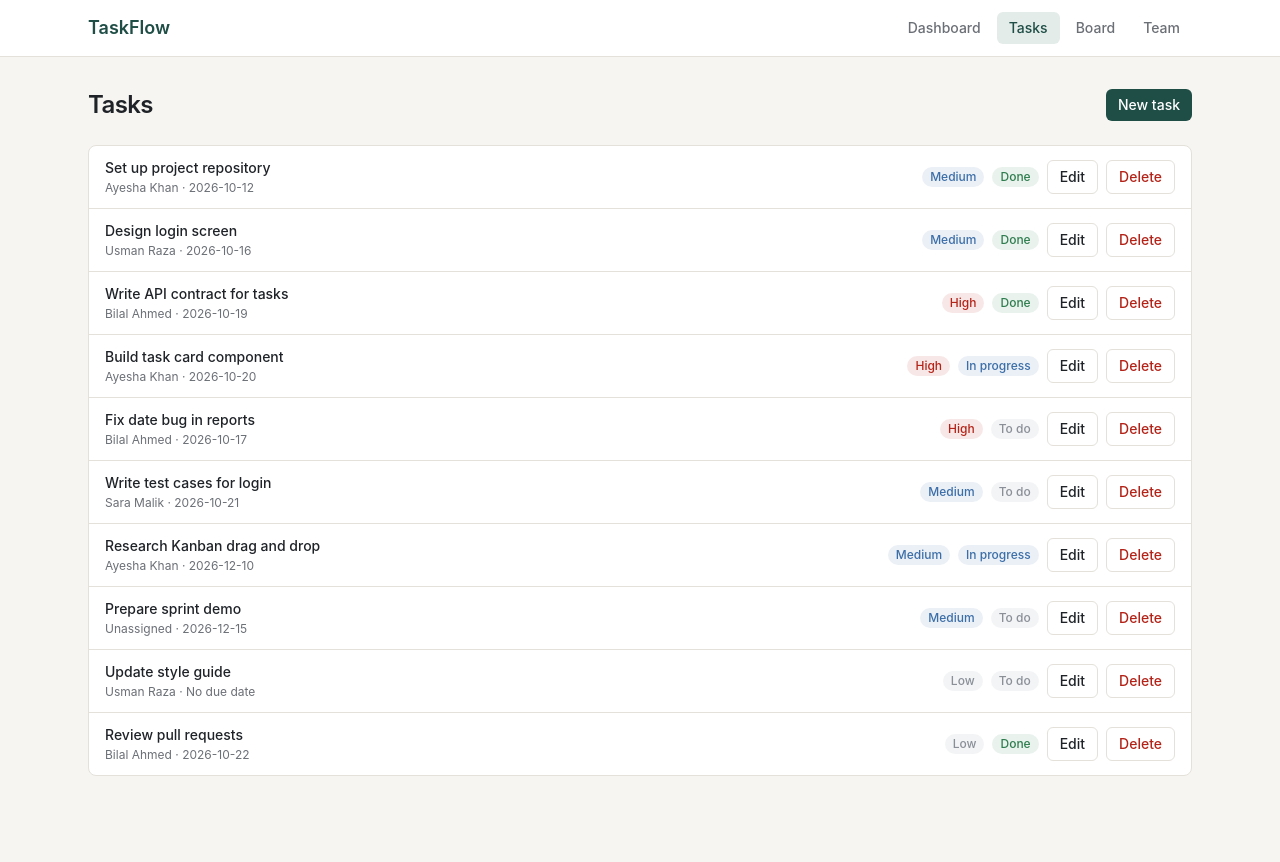
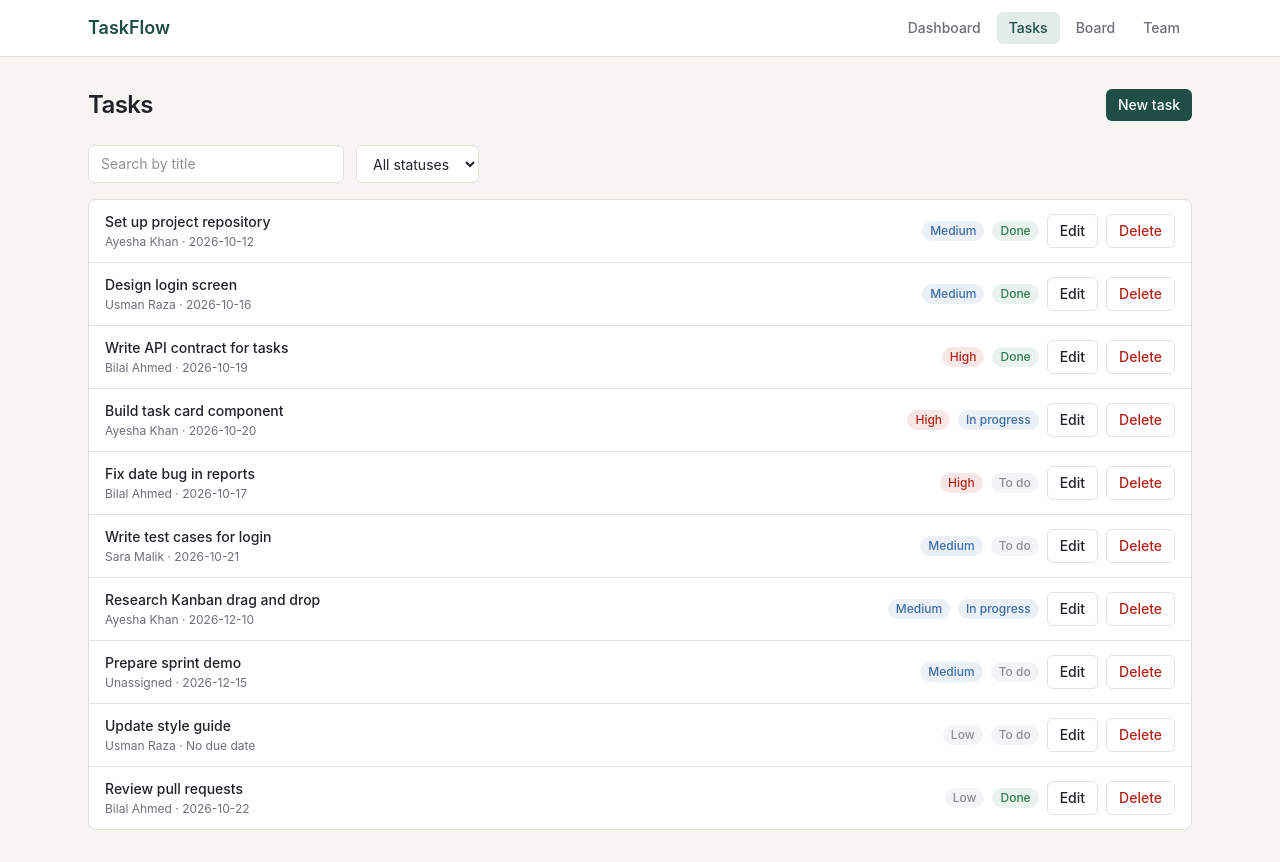
Before and after one commit to khadijafatima409/taskflow, a React (Vite) app: page /tasks in a window 1280 px wide. Before the commit the page ends 808 px from the top, so only its background shows below. Built offline with nearby package versions, Linux system fonts and the light colour scheme.

Commit message:
feat(tasks): search by title and filter by status

```diff
--- a/src/components/features/tasks/TasksPage.tsx
+++ b/src/components/features/tasks/TasksPage.tsx
@@ -8,8 +8,9 @@ import {
   priorityTones,
   statusLabels,
   statusTones,
+  statuses,
 } from '../../../data/taskOptions';
-import type { Task } from '../../../types/task';
+import type { Task, TaskStatus } from '../../../types/task';
 import type { TaskData } from '../../../utils/taskForm';
 import { getMemberName } from '../../../utils/team';
 import TaskForm from './TaskForm';
@@ -24,6 +25,14 @@ interface TasksPageProps {
 function TasksPage({ tasks, onAdd, onUpdate, onDelete }: TasksPageProps) {
   const [isFormOpen, setIsFormOpen] = useState(false);
   const [editingTask, setEditingTask] = useState<Task | null>(null);
+  const [search, setSearch] = useState('');
+  const [statusFilter, setStatusFilter] = useState<TaskStatus | 'all'>('all');
+
+  const visibleTasks = tasks.filter((task) => {
+    const matchesSearch = task.title.toLowerCase().includes(search.trim().toLowerCase());
+    const matchesStatus = statusFilter === 'all' || task.status === statusFilter;
+    return matchesSearch && matchesStatus;
+  });
 
   function openNewForm() {
     setEditingTask(null);
@@ -79,9 +88,37 @@ function TasksPage({ tasks, onAdd, onUpdate, onDelete }: TasksPageProps) {
         />
       )}
 
+      <div className="mb-4 flex flex-wrap gap-3">
+        <input
+          className="w-full rounded-md border border-line bg-white px-3 py-2 text-sm sm:w-64"
+          placeholder="Search by title"
+          value={search}
+          onChange={(e) => setSearch(e.target.value)}
+        />
+        <select
+          className="rounded-md border border-line bg-white px-3 py-2 text-sm"
+          value={statusFilter}
+          onChange={(e) => setStatusFilter(e.target.value as TaskStatus | 'all')}
+        >
+          <option value="all">All statuses</option>
+          {statuses.map((status) => (
+            <option key={status} value={status}>
+              {statusLabels[status]}
+            </option>
+          ))}
+        </select>
+      </div>
+
       <Card>
+        {visibleTasks.length === 0 ? (
+          <p className="px-4 py-6 text-sm text-muted">
+            {tasks.length === 0
+              ? 'No tasks yet. Create your first one.'
+              : 'No tasks match your search.'}
+          </p>
+        ) : (
           <ul className="divide-y divide-line">
-          {tasks.map((task) => (
+            {visibleTasks.map((task) => (
               <li
                 key={task.id}
                 className="flex flex-wrap items-center justify-between gap-3 px-4 py-3"
@@ -103,6 +140,7 @@ function TasksPage({ tasks, onAdd, onUpdate, onDelete }: TasksPageProps) {
               </li>
             ))}
           </ul>
+        )}
       </Card>
     </main>
   );
```
Lines whose indentation alone changed are shown as unchanged.
